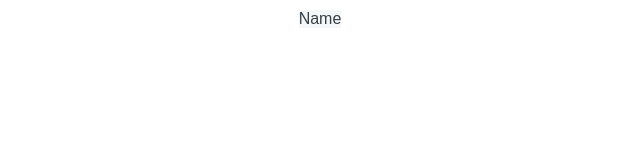
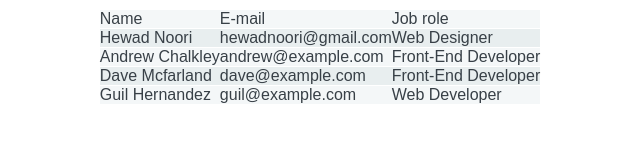
Before and after one commit to hewadnoori/techdegree-project-3, a plain HTML site: page index.html in a window 1280 px wide. Shown: the whole page, without its empty margins (320-960 px from the left). Drawn offline with Linux system fonts and the light colour scheme; files that its build step writes are made by us from their sources.

Commit message:
added a table

```diff
--- /dev/null
+++ b/css/main.css
@@ -0,0 +1,54 @@
+*, *:before, *:after {
+  -moz-box-sizing: border-box;
+  -webkit-box-sizing: border-box;
+  box-sizing: border-box;
+}
+
+body {
+  font-family: 'Nunito', sans-serif;
+  color: #384047;
+}
+
+table {
+  max-width: 960px;
+  margin: 10px auto;
+}
+
+caption {
+  font-size: 1.6em;
+  font-weight: 400;
+  padding: 10px 0;
+}
+
+thead th {
+  font-weight: 400;
+  background: #8a97a0;
+  color: #FFF;
+}
+
+tr {
+  background: #f4f7f8;
+  border-bottom: 1px solid #FFF;
+  margin-bottom: 5px;
+}
+
+tr:nth-child(even) {
+  background: #e8eeef;
+}
+
+th, td {
+  text-align: left;
+  padding: 20px;
+  font-weight: 300;
+}
+
+tfoot tr {
+  background: none;
+}
+
+tfoot td {
+  padding: 10px 2px;
+  font-size: 0.8em;
+  font-style: italic;
+  color: #8a97a0;
+}
--- a/index.html
+++ b/index.html
@@ -12,6 +12,28 @@
     <table>
         <tr>
             <td>Name</td>
+            <td>E-mail</td>
+            <td>Job role</td>
+        </tr>
+        <tr>
+            <td>Hewad Noori</td>
+            <td>hewadnoori@gmail.com</td>
+            <td>Web Designer</td>
+        </tr>
+        <tr>
+            <td>Andrew Chalkley</td>
+            <td>andrew@example.com</td>
+            <td>Front-End Developer</td>
+        </tr>
+        <tr>
+            <td>Dave Mcfarland</td>
+            <td>dave@example.com</td>
+            <td>Front-End Developer</td>
+        </tr>
+        <tr>
+            <td>Guil Hernandez</td>
+            <td>guil@example.com</td>
+            <td>Web Developer</td>
         </tr>
     </table>
 </body>
```
